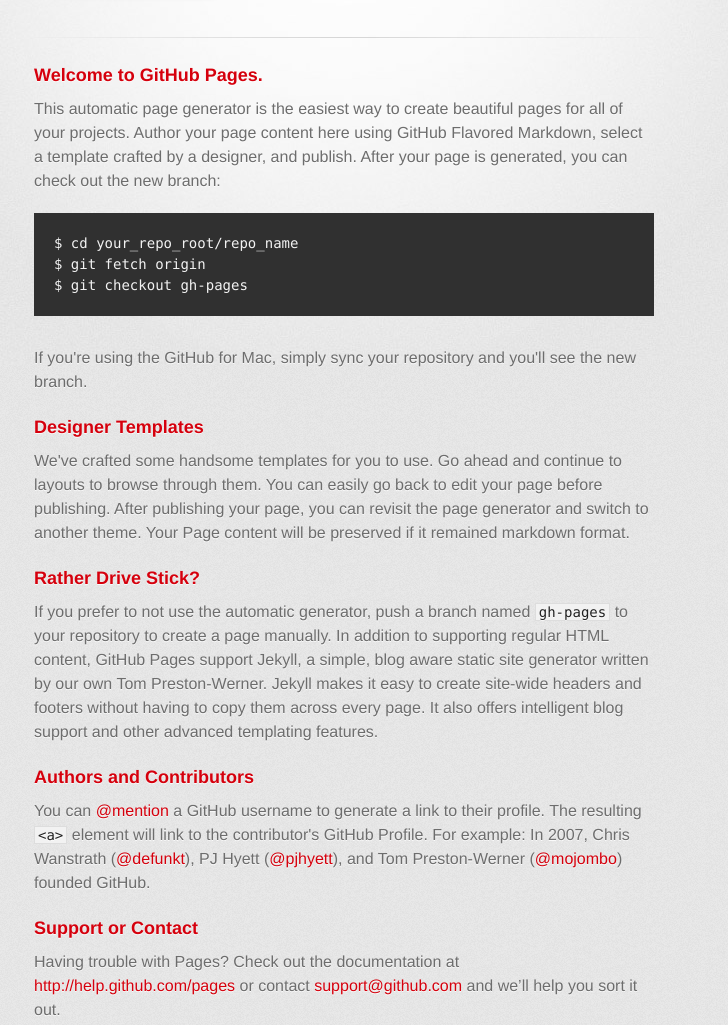
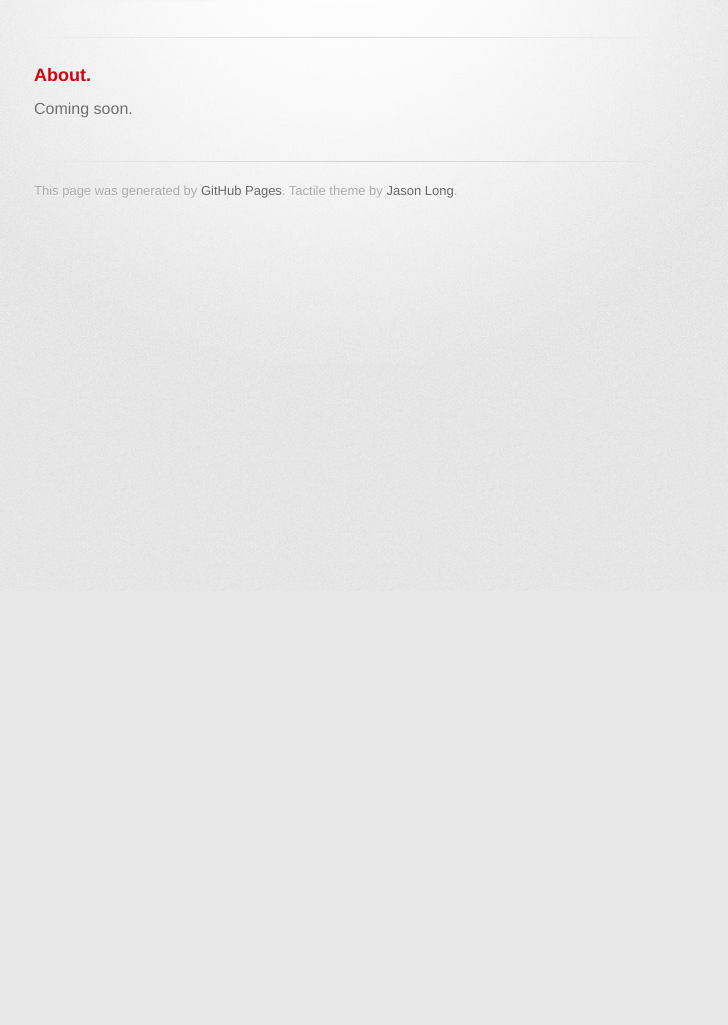
Before and after one commit to thomasdarimont/thomasdarimont.github.com, a plain HTML site: page index.html in a window 1280 px wide. Shown: the part 209-1234 px from the top of the page, without its empty margins (296-1024 px from the left). After the commit the page ends 800 px from the top, so only its background shows below. Drawn offline with Linux system fonts and the light colour scheme; a web font is replaced by a local one.

Commit message:
Removed template content

```diff
--- a/index.html
+++ b/index.html
@@ -10,7 +10,7 @@
     <!--[if lt IE 9]>
     <script src="//html5shiv.googlecode.com/svn/trunk/html5.js"></script>
     <![endif]-->
-    <title>Thoughts, Ideas and Jokes by Thomas D.</title>
+    <title></title>
   </head>
 
   <body>
@@ -29,32 +29,8 @@
         <hr>
 
         <section id="main_content">
-          <h3>Welcome to GitHub Pages.</h3>
-
-<p>This automatic page generator is the easiest way to create beautiful pages for all of your projects. Author your page content here using GitHub Flavored Markdown, select a template crafted by a designer, and publish. After your page is generated, you can check out the new branch:</p>
-
-<pre><code>$ cd your_repo_root/repo_name
-$ git fetch origin
-$ git checkout gh-pages
-</code></pre>
-
-<p>If you're using the GitHub for Mac, simply sync your repository and you'll see the new branch.</p>
-
-<h3>Designer Templates</h3>
-
-<p>We've crafted some handsome templates for you to use. Go ahead and continue to layouts to browse through them. You can easily go back to edit your page before publishing. After publishing your page, you can revisit the page generator and switch to another theme. Your Page content will be preserved if it remained markdown format.</p>
-
-<h3>Rather Drive Stick?</h3>
-
-<p>If you prefer to not use the automatic generator, push a branch named <code>gh-pages</code> to your repository to create a page manually. In addition to supporting regular HTML content, GitHub Pages support Jekyll, a simple, blog aware static site generator written by our own Tom Preston-Werner. Jekyll makes it easy to create site-wide headers and footers without having to copy them across every page. It also offers intelligent blog support and other advanced templating features.</p>
-
-<h3>Authors and Contributors</h3>
-
-<p>You can <a href="https://github.com/blog/821" class="user-mention">@mention</a> a GitHub username to generate a link to their profile. The resulting <code>&lt;a&gt;</code> element will link to the contributor's GitHub Profile. For example: In 2007, Chris Wanstrath (<a href="https://github.com/defunkt" class="user-mention">@defunkt</a>), PJ Hyett (<a href="https://github.com/pjhyett" class="user-mention">@pjhyett</a>), and Tom Preston-Werner (<a href="https://github.com/mojombo" class="user-mention">@mojombo</a>) founded GitHub.</p>
-
-<h3>Support or Contact</h3>
-
-<p>Having trouble with Pages? Check out the documentation at <a href="http://help.github.com/pages">http://help.github.com/pages</a> or contact <a href="mailto:support@github.com">support@github.com</a> and we’ll help you sort it out.</p>
+          <h3>About.</h3>
+          <p>Coming soon.</p>
         </section>
 
         <footer>
```
Also changed, not shown: params.json (+1 -1 lines), 1 other file.
